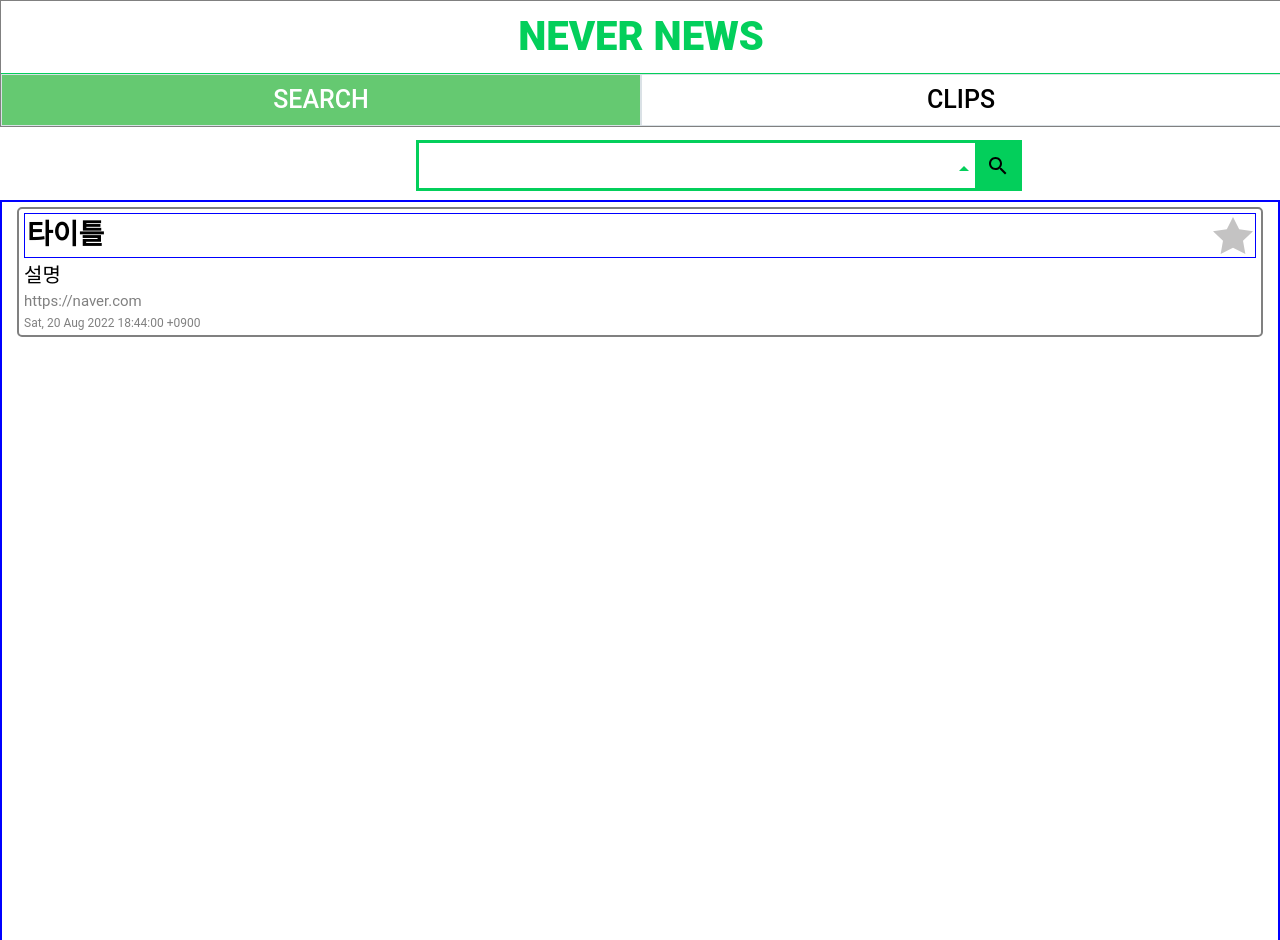
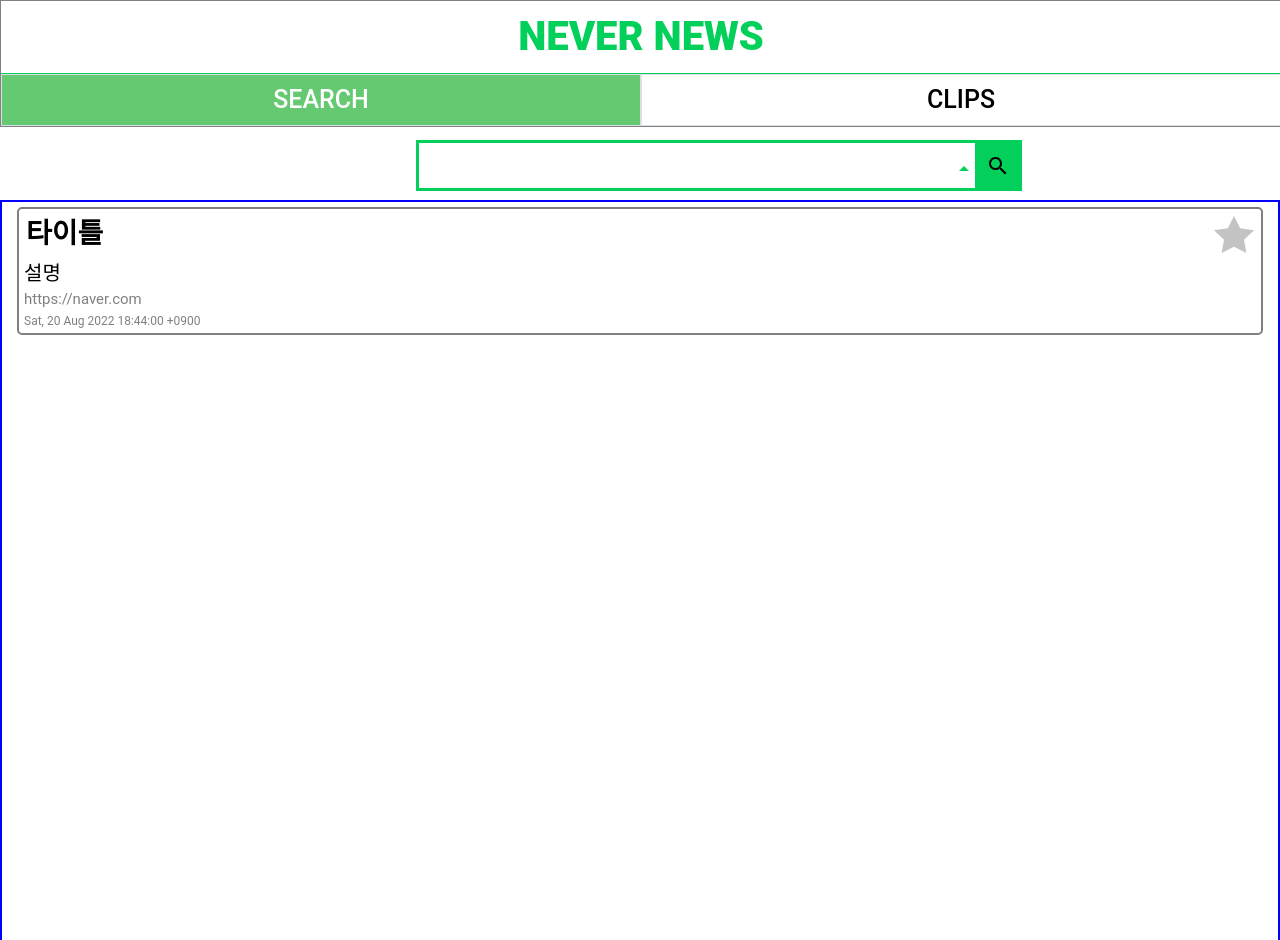
Before and after one commit to SejuneOh/News_Page, a React (Vite) app in the folder newsClient/: page / in a window 1280 px wide. Built offline with nearby package versions, Linux system fonts and the light colour scheme.

Commit message:
feat: title tag move to new link page

```diff
--- a/newsClient/src/components/NewsCard.tsx
+++ b/newsClient/src/components/NewsCard.tsx
@@ -25,7 +25,14 @@ export default function NewsCard({ newsItem }: NewsItem): React.ReactElement {
   return (
     <NewsCardStyle>
       <div className="wrapper">
-        <span className="title">{newsItem.title}</span>
+        <a
+          className="title"
+          href={newsItem.originallink}
+          target="_blank"
+          rel="noreferrer"
+        >
+          {newsItem.title}
+        </a>
         <svg
           xmlns="http://www.w3.org/2000/svg"
           width="40"
--- a/newsClient/src/styles/newsCardStyle.ts
+++ b/newsClient/src/styles/newsCardStyle.ts
@@ -12,7 +12,6 @@ export const NewsCardStyle = styled.div`
   }
 
   .wrapper {
-    border: 1px solid blue;
     margin: 4px 5px;
     padding: 2px;
     display: flex;
@@ -23,6 +22,13 @@ export const NewsCardStyle = styled.div`
   .title {
     font-size: 28px;
     font-weight: 700;
+    cursor: pointer;
+    text-decoration: none;
+    color: black;
+
+    &:hover {
+      color: gray;
+    }
   }
 
   .description {
@@ -40,5 +46,6 @@ export const NewsCardStyle = styled.div`
     font-size: 12px;
     font-weight: 400;
     color: gray;
+    /* border: 1px solid red; */
   }
 `;
```
